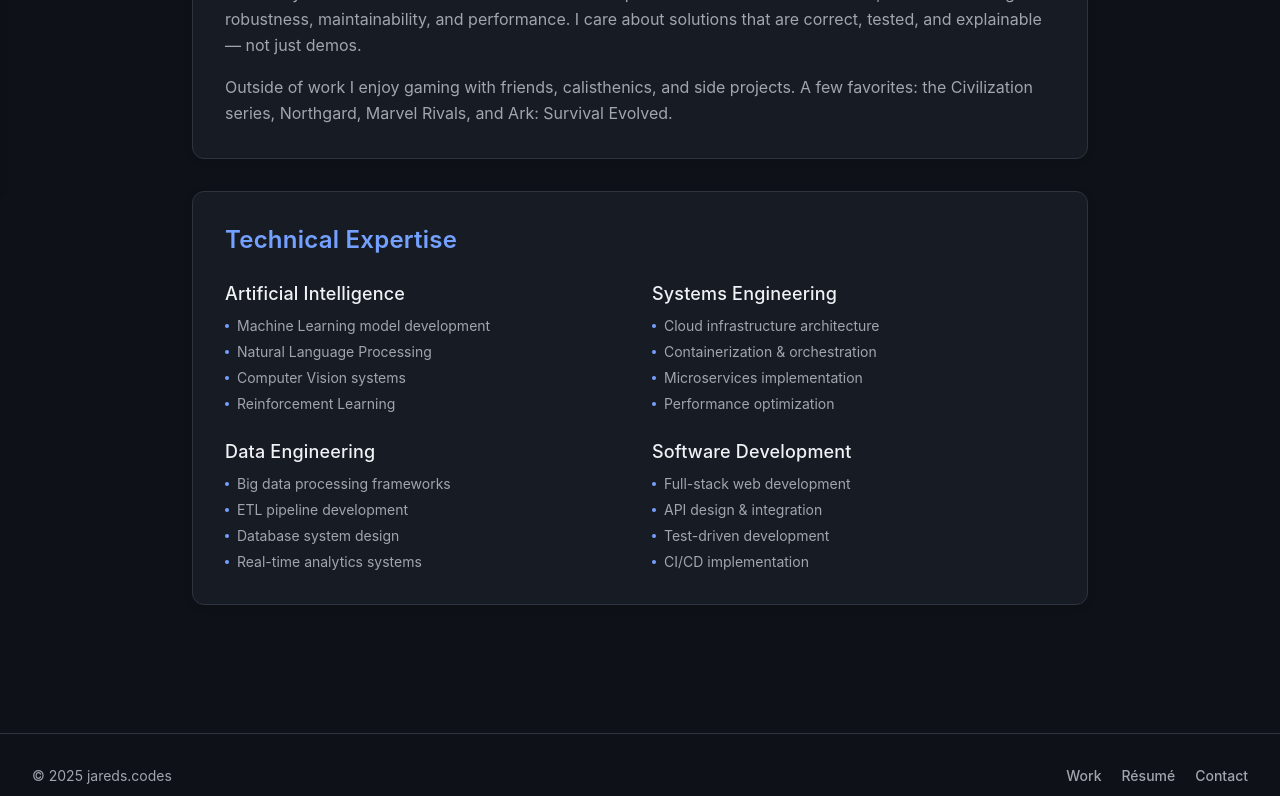
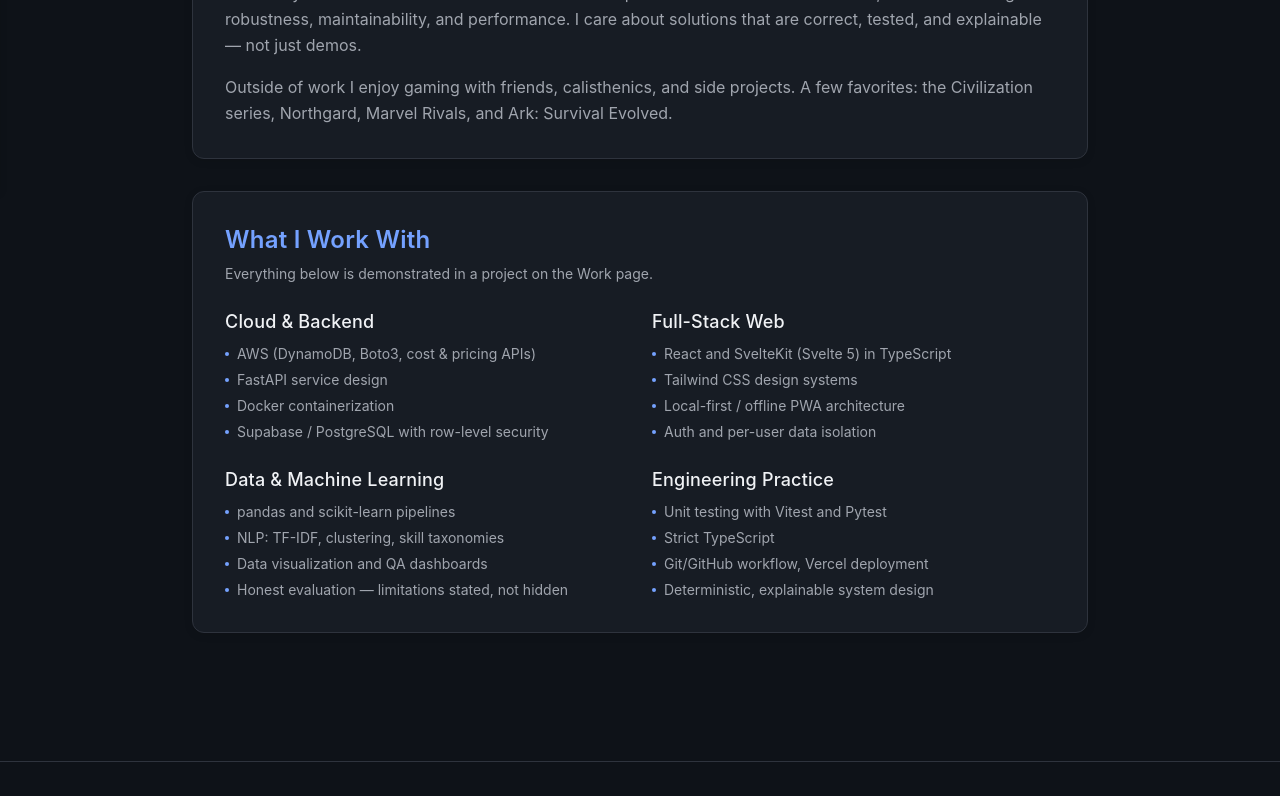
Before and after one commit to jaredf96/website, a React (Vite) app: page /about in a window 1280 px wide. Shown: the part 609-1405 px from the top of the page. Built offline with nearby package versions, Linux system fonts and the light colour scheme.

Commit message:
Publish gym tracker, pull demo placeholders, rewrite resume, trim claims to evidence

```diff
--- a/src/components/work/MediaPlaceholder.jsx
+++ b/src/components/work/MediaPlaceholder.jsx
@@ -1,12 +1,21 @@
 import { PlayCircle, Image as ImageIcon } from "lucide-react";
 
 /**
- * Framed placeholder for case-study demo media. Swap for a real <video>/<img>
- * (or embed) once assets exist — keep the same outer sizing.
+ * Case-study media. With `media.src` renders the real image; without it,
+ * renders a framed "coming soon" placeholder.
  *
- * media: { kind: "video" | "image", label }
+ * media: { kind: "video" | "image", label, src? }
  */
 export default function MediaPlaceholder({ media }) {
+  if (media.src) {
+    return (
+      <img
+        src={media.src}
+        alt={media.label}
+        className="mt-5 w-full rounded-xl border border-border bg-white"
+      />
+    );
+  }
   const Icon = media.kind === "video" ? PlayCircle : ImageIcon;
   return (
     <div className="mt-5 grid aspect-video w-full place-items-center rounded-xl border border-dashed border-border bg-surface-accent">
--- a/src/data/projects.js
+++ b/src/data/projects.js
@@ -43,7 +43,6 @@
     actions: [
       { kind: "case-study", label: "View Case Study", to: "/work/shut-it-down" },
       { kind: "architecture", label: "Architecture", to: "/work/shut-it-down#architecture" },
-      { kind: "demo", label: "Demo Walkthrough", to: "/work/shut-it-down#demo" },
     ],
     caseStudy: {
       sections: [
@@ -88,14 +87,6 @@
             "Key decisions and why: DynamoDB over a relational store for simple, fast per-account lookups; precomputed cost estimates over live pricing calls on every render; reversible cleanup flows over immediate deletion.",
           ],
         },
-        {
-          id: "demo",
-          title: "Demo Walkthrough",
-          body: [
-            "A walkthrough of a scan: discovering resources, reading the cost and risk ranking, and stepping through a guided cleanup.",
-          ],
-          media: { kind: "video", label: "Demo walkthrough — coming soon" },
-        },
       ],
     },
   },
@@ -127,7 +118,6 @@
     actions: [
       { kind: "case-study", label: "View Case Study", to: "/work/resume-jd-matcher" },
       { kind: "scoring", label: "Scoring Logic", to: "/work/resume-jd-matcher#scoring" },
-      { kind: "demo", label: "Demo Output", to: "/work/resume-jd-matcher#demo" },
     ],
     caseStudy: {
       sections: [
@@ -158,14 +148,6 @@
             "The job description is parsed into structured requirements — must-haves, nice-to-haves, and seniority signals — so scoring compares like for like.",
           ],
         },
-        {
-          id: "demo",
-          title: "Demo Output",
-          body: [
-            "Example output showing a scored resume with per-skill explanations and tailoring suggestions.",
-          ],
-          media: { kind: "image", label: "Sample scored output — coming soon" },
-        },
       ],
     },
   },
@@ -194,7 +176,6 @@
     metrics: [],
     actions: [
       { kind: "case-study", label: "View Case Study", to: "/work/winston-lutz-qa" },
-      { kind: "dashboard", label: "Dashboard Preview", to: "/work/winston-lutz-qa#dashboard" },
       { kind: "notes", label: "Technical Notes", to: "/work/winston-lutz-qa#notes" },
     ],
     caseStudy: {
@@ -208,11 +189,10 @@
         },
         {
           id: "dashboard",
-          title: "Dashboard Preview",
+          title: "Dashboard Design",
           body: [
             "The dashboard prioritizes clarity: tolerance bands, trend lines over time, and an unambiguous pass/fail read.",
           ],
-          media: { kind: "image", label: "Dashboard preview — coming soon" },
         },
         {
           id: "notes",
@@ -251,7 +231,6 @@
     actions: [
       { kind: "case-study", label: "View Case Study", to: "/work/caltracker" },
       { kind: "architecture", label: "Data Model", to: "/work/caltracker#model" },
-      { kind: "demo", label: "Capture Flow", to: "/work/caltracker#capture" },
     ],
     caseStudy: {
       sections: [
@@ -282,7 +261,6 @@
           body: [
             "Daily use lives or dies on entry friction, so there are four ways in: scan a barcode with the camera (ZXing), transcribe a nutrition label, search USDA FoodData Central, or enter manually. All four converge on the same review step before anything is trusted.",
           ],
-          media: { kind: "image", label: "Capture flow — coming soon" },
         },
         {
           id: "testing",
@@ -302,9 +280,9 @@
     tagline: "Local-first PWA with a deterministic progression engine",
     group: "featured",
     year: "2026",
-    status: "private",
-    repo: null,
-    repoNote: "Private repository. Case study available.",
+    status: "public",
+    repo: { href: "https://github.com/jaredf96/personal-gym-tracker", label: "View on GitHub" },
+    repoNote: null,
     summary:
       "A local-first, offline-capable PWA for fast workout logging — with a deterministic, rule-based progressive-overload engine that explains every suggestion, and optional cloud sync when you want it.",
     context:
@@ -391,7 +369,6 @@
     metrics: [],
     actions: [
       { kind: "summary", label: "View Summary", to: "/work/discord-game-alert-bot" },
-      { kind: "demo", label: "Bot Demo", to: "/work/discord-game-alert-bot#demo" },
     ],
     caseStudy: {
       sections: [
@@ -401,14 +378,6 @@
           body: [
             "A Discord bot that delivers game alerts on a schedule or in response to events, with configuration and deployment handled cleanly enough to leave running.",
           ],
-        },
-        {
-          id: "demo",
-          title: "Bot Demo",
-          body: [
-            "Example alerts and the configuration behind them.",
-          ],
-          media: { kind: "image", label: "Bot in action — coming soon" },
         },
       ],
     },
@@ -480,7 +449,11 @@
             "Engine failure en route and on takeoff, including cargo flights",
             "Runway & landing incidents (landing short, striking ground)",
           ],
-          media: { kind: "image", label: "Cluster projection (TF-IDF + K-Means) — coming soon" },
+          media: {
+            kind: "image",
+            src: "/images/plane-crash-clusters.png",
+            label: "Crash-summary clusters — TF-IDF + K-Means, SVD projection",
+          },
         },
         {
           id: "findings",
--- a/src/pages/About.jsx
+++ b/src/pages/About.jsx
@@ -1,41 +1,42 @@
 import FadeIn from "../components/motion/FadeIn";
 import { card } from "../lib/ui";
 
-const expertise = [
+// Each item here is demonstrated by a project on the Work page — no aspirational claims.
+const toolkit = [
   {
-    area: "Artificial Intelligence",
+    area: "Cloud & Backend",
     items: [
-      "Machine Learning model development",
-      "Natural Language Processing",
-      "Computer Vision systems",
-      "Reinforcement Learning",
+      "AWS (DynamoDB, Boto3, cost & pricing APIs)",
+      "FastAPI service design",
+      "Docker containerization",
+      "Supabase / PostgreSQL with row-level security",
     ],
   },
   {
-    area: "Systems Engineering",
+    area: "Full-Stack Web",
     items: [
-      "Cloud infrastructure architecture",
-      "Containerization & orchestration",
-      "Microservices implementation",
-      "Performance optimization",
+      "React and SvelteKit (Svelte 5) in TypeScript",
+      "Tailwind CSS design systems",
+      "Local-first / offline PWA architecture",
+      "Auth and per-user data isolation",
     ],
   },
   {
-    area: "Data Engineering",
+    area: "Data & Machine Learning",
     items: [
-      "Big data processing frameworks",
-      "ETL pipeline development",
-      "Database system design",
-      "Real-time analytics systems",
+      "pandas and scikit-learn pipelines",
+      "NLP: TF-IDF, clustering, skill taxonomies",
+      "Data visualization and QA dashboards",
+      "Honest evaluation — limitations stated, not hidden",
     ],
   },
   {
-    area: "Software Development",
+    area: "Engineering Practice",
     items: [
-      "Full-stack web development",
-      "API design & integration",
-      "Test-driven development",
-      "CI/CD implementation",
+      "Unit testing with Vitest and Pytest",
+      "Strict TypeScript",
+      "Git/GitHub workflow, Vercel deployment",
+      "Deterministic, explainable system design",
     ],
   },
 ];
@@ -79,9 +80,12 @@
 
       {/* Technical expertise */}
       <FadeIn className={`${card} mt-8 p-8`}>
-        <h2 className="text-2xl font-semibold text-accent">Technical Expertise</h2>
+        <h2 className="text-2xl font-semibold text-accent">What I Work With</h2>
+        <p className="mt-2 text-sm text-muted">
+          Everything below is demonstrated in a project on the Work page.
+        </p>
         <div className="mt-6 grid gap-6 sm:grid-cols-2">
-          {expertise.map(({ area, items }) => (
+          {toolkit.map(({ area, items }) => (
             <div key={area}>
               <h3 className="text-lg font-medium">{area}</h3>
               <ul className="mt-2 space-y-1.5">
--- a/src/pages/Resume.jsx
+++ b/src/pages/Resume.jsx
@@ -4,20 +4,20 @@
 
 const skillGroups = [
   {
-    title: "Programming Languages",
-    skills: ["Python", "Java", "JavaScript", "SQL", "C / C# / C++", "Assembly", "HTML", "Swift"],
+    title: "Languages",
+    skills: ["Python", "TypeScript", "JavaScript", "SQL", "Java", "C/C++"],
   },
   {
     title: "Frameworks & Libraries",
-    skills: ["React", "Pandas", "Scikit-Learn", "NumPy", "Matplotlib", "Seaborn", "NLTK", "Tailwind"],
+    skills: ["React", "SvelteKit / Svelte 5", "FastAPI", "Tailwind CSS", "pandas", "scikit-learn"],
   },
   {
-    title: "Tools & Technologies",
-    skills: ["AWS", "MySQL", "Xcode", "Git", "Jupyter Notebook", "Docker", "VS Code"],
+    title: "Cloud & Tools",
+    skills: ["AWS (DynamoDB, Boto3)", "Docker", "Supabase", "PostgreSQL", "Git", "Vercel", "Jupyter"],
   },
   {
-    title: "Areas of Expertise",
-    skills: ["Data Analysis", "Machine Learning", "NLP", "Data Visualization", "Web Development", "Database Design"],
+    title: "Practices",
+    skills: ["Unit testing (Vitest, Pytest)", "Local-first / PWA", "Row-level security", "NLP & clustering", "Data visualization"],
   },
 ];
 
```
Also changed, not shown: public/images/plane-crash-clusters.png (added), 1 other file (tests, documents, lock files or other folders).
